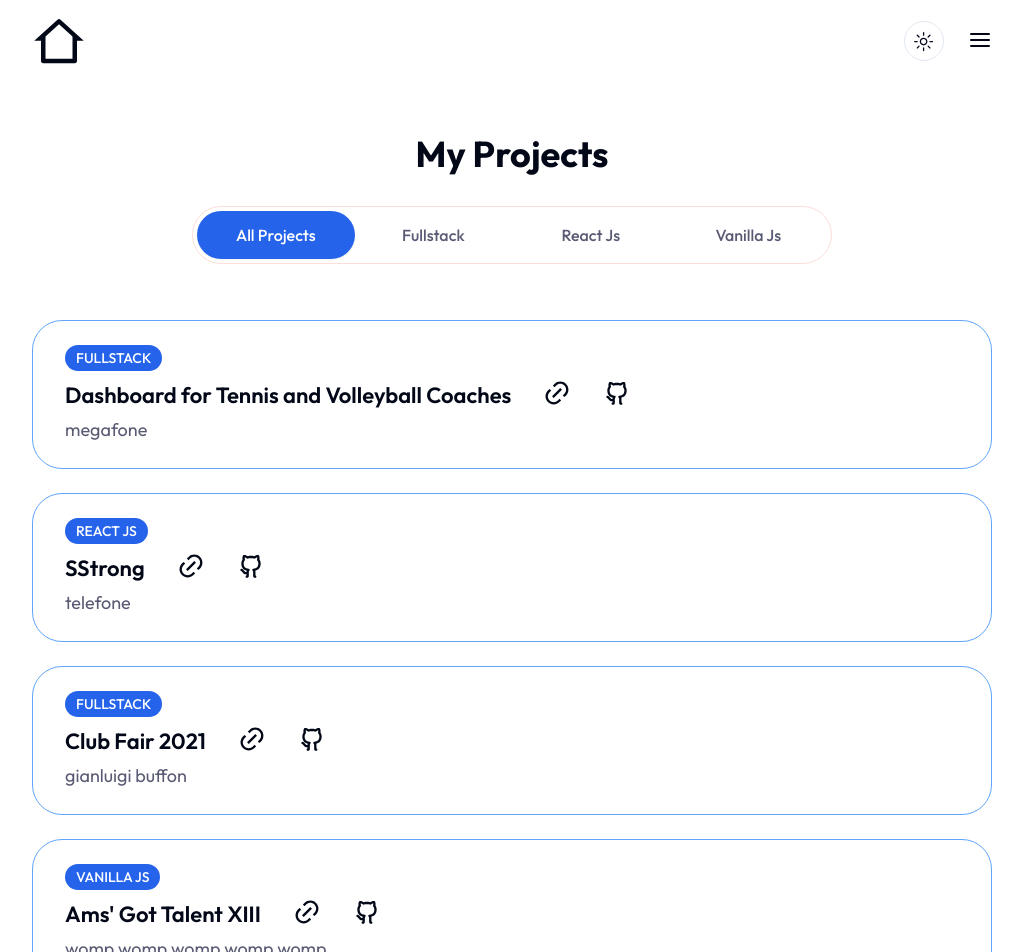
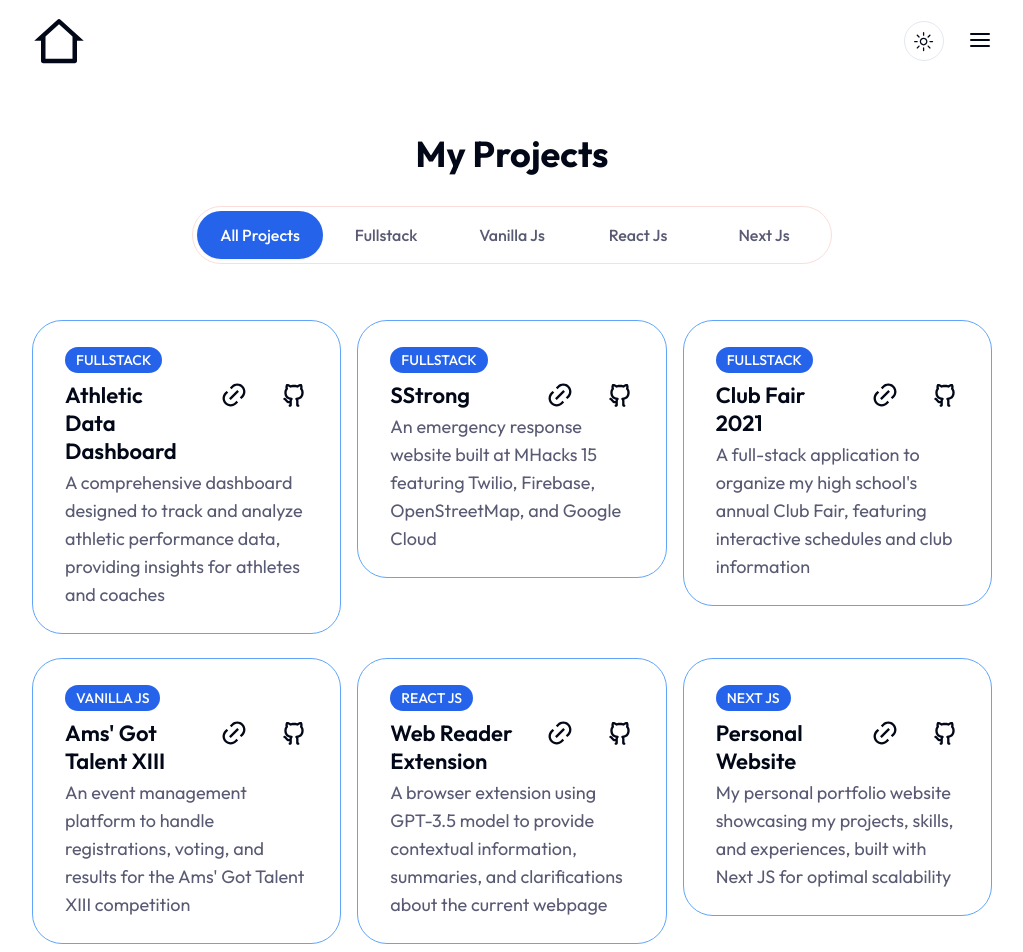
Before and after one commit to NhatMinh12/personal-website, a Next.js app: page /projects in a window 1280 px wide. Shown: the top 952 px of the page, without its empty margins (128-1151 px from the left). Built offline with nearby package versions, Linux system fonts and the light colour scheme.

Commit message:
update links and descriptions for projects

```diff
--- a/app/projects/page.jsx
+++ b/app/projects/page.jsx
@@ -7,38 +7,45 @@ import ProjectCard from "@/components/ProjectCard";
 const projectData = [
   {
     category: "fullstack",
-    name: "Dashboard for Tennis and Volleyball Coaches",
-    description: "megafone",
-    link: "/",
-    github: "/",
-  },
-  {
-    category: "react js",
-    name: "SStrong",
-    description: "telefone",
+    name: "Athletic Data Dashboard",
+    description: "A comprehensive dashboard designed to track and analyze athletic performance data, providing insights for athletes and coaches",
     link: "/",
     github: "/",
   },
   {
     category: "fullstack",
+    name: "SStrong",
+    description: "An emergency response website built at MHacks 15 featuring Twilio, Firebase, OpenStreetMap, and Google Cloud",
+    link: "https://github.com/nguyenhuykhang/SStrong-",
+    github: "https://github.com/nguyenhuykhang/SStrong-",
+  },
+  {
+    category: "fullstack",
     name: "Club Fair 2021",
-    description: "gianluigi buffon",
-    link: "/",
-    github: "/",
+    description: "A full-stack application to organize my high school's annual Club Fair, featuring interactive schedules and club information",
+    link: "https://clubfair2021.web.app/",
+    github: "https://github.com/NhatMinh12/ClubFair2021",
   },
   {
     category: "vanilla js",
     name: "Ams' Got Talent XIII",
-    description: "womp womp womp womp womp",
-    link: "/",
-    github: "/",
+    description: "An event management platform to handle registrations, voting, and results for the Ams' Got Talent XIII competition",
+    link: "http://ams-got-talent-official.vercel.app/",
+    github: "https://github.com/trangiabach/ams-got-talent-official",
   },
   {
     category: "react js",
     name: "Web Reader Extension",
-    description: "dot fuck em up",
+    description: "A browser extension using GPT-3.5 model to provide contextual information, summaries, and clarifications about the current webpage",
+    link: "https://github.com/NhatMinh12/Web-Reader-Extension",
+    github: "https://github.com/NhatMinh12/Web-Reader-Extension",
+  },
+  {
+    category: "next js",
+    name: "Personal Website",
+    description: "My personal portfolio website showcasing my projects, skills, and experiences, built with Next JS for optimal scalability",
     link: "/",
-    github: "/",
+    github: "https://github.com/NhatMinh12/personal-website",
   },
 ];
 
@@ -64,7 +71,7 @@ const Projects = () => {
         </h2>
 
         <Tabs defaultValue={category}>
-          <TabsList className="w-full grid h-full md:grid-cols-4 lg:max-w-[640px] mb-12 mx-auto md:border dark:border-none">
+          <TabsList className="w-full grid h-full md:grid-cols-5 lg:max-w-[640px] mb-12 mx-auto md:border dark:border-none">
             {categories.map((category, index) => {
               return (
                 <TabsTrigger
@@ -79,7 +86,7 @@ const Projects = () => {
             })}
           </TabsList>
 
-          <div className="flex flex-col gap-y-4">
+          <div className="text-lg xl:mt-8 grid grid-cols-1 lg:grid-cols-3 gap-4">
             {filteredProjects.map((project, index) => {
                 return <TabsContent value={category} key={index}>
                     <ProjectCard project={project}/>
@@ -89,6 +96,7 @@ const Projects = () => {
         </Tabs>
       </div>
     </section>
+    // flex flex-col gap-y-4
   );
 };
 
--- a/components/ProjectCard.jsx
+++ b/components/ProjectCard.jsx
@@ -10,7 +10,7 @@ const ProjectCard = ({ project }) => {
         <Badge className="uppercase text-sm font-medium mb-2 top-4 left-5">
           {project.category}
         </Badge>
-        <div className="flex gap-x-8 justify-around">
+        <div className="flex gap-x-8 justify-between">
           <h4 className="h4 mb-1">{project.name}</h4>
           <div className="flex gap-x-8">
             <Link href={project.link}>
```
